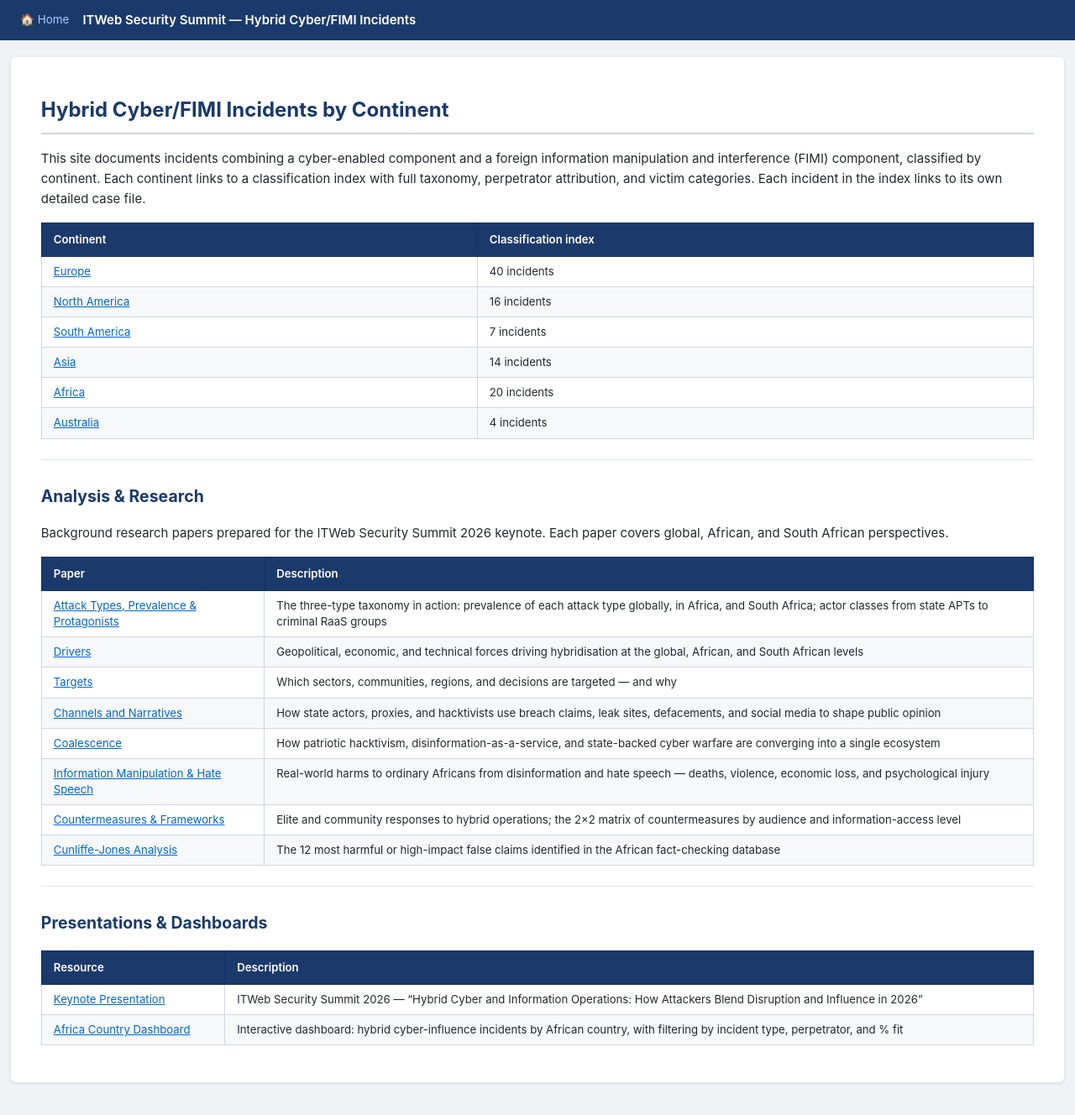
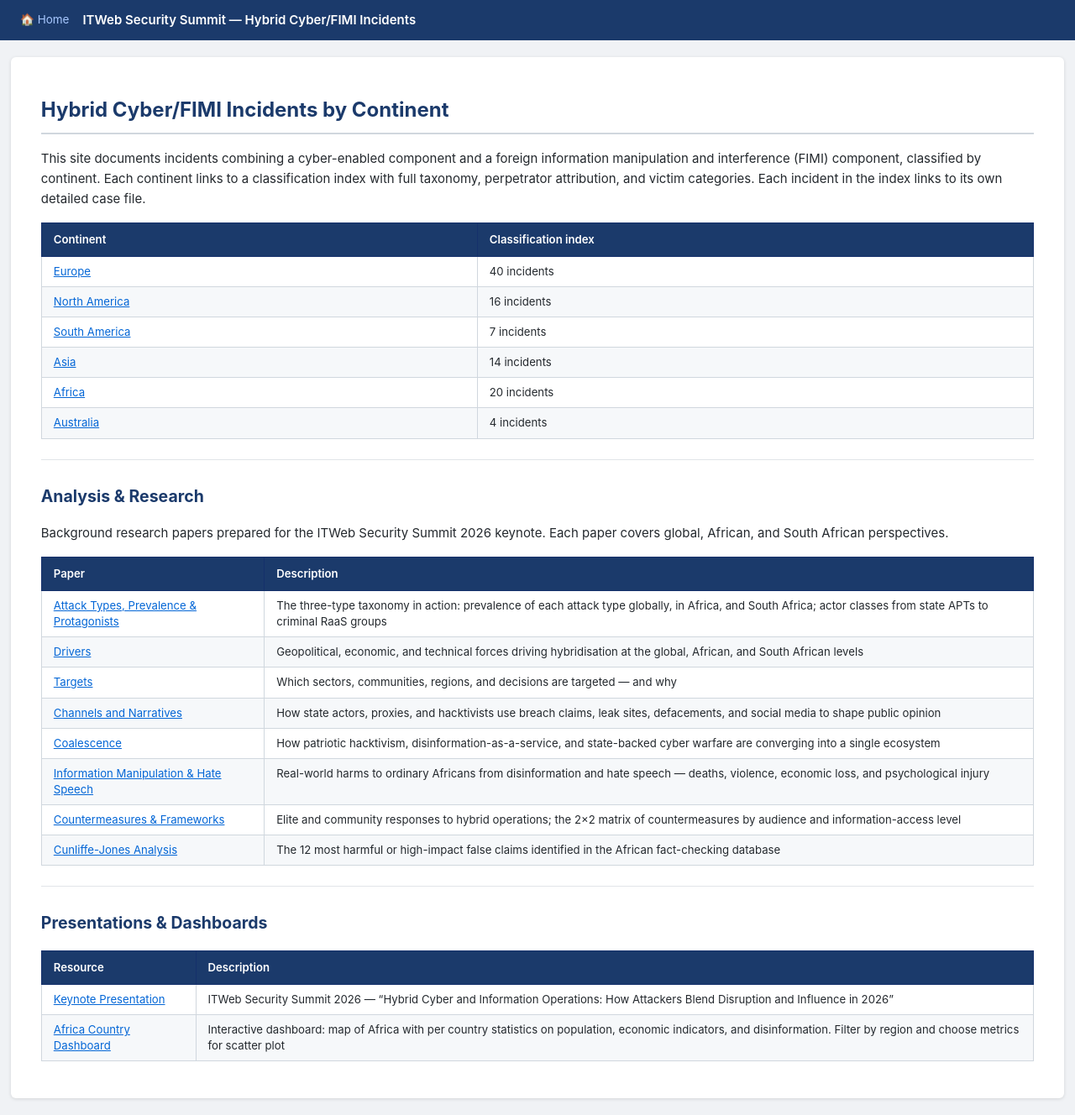
Before and after one commit to scampb06/ITWeb, a Jekyll site: the page built from index.md, in a window 1280 px wide. Shown: the whole page at 84% size. Built offline with Jekyll 4.4.1, drawn with Linux system fonts in a browser that asks for light colours.

Commit message:
tweaked index text

```diff
--- a/index.md
+++ b/index.md
@@ -40,4 +40,4 @@ Background research papers prepared for the ITWeb Security Summit 2026 keynote.
 | Resource | Description |
 |---|---|
 | [Keynote Presentation](analysis/itweb_hybrid_keynote.html) | ITWeb Security Summit 2026 — "Hybrid Cyber and Information Operations: How Attackers Blend Disruption and Influence in 2026" |
-| [Africa Country Dashboard](analysis/africa-country-dashboard-updated.html) | Interactive dashboard: hybrid cyber-influence incidents by African country, with filtering by incident type, perpetrator, and % fit |
+| [Africa Country Dashboard](analysis/africa-country-dashboard-updated.html) | Interactive dashboard: map of Africa with per country statistics on population, economic indicators, and disinformation. Filter by region and choose metrics for scatter plot |
```
